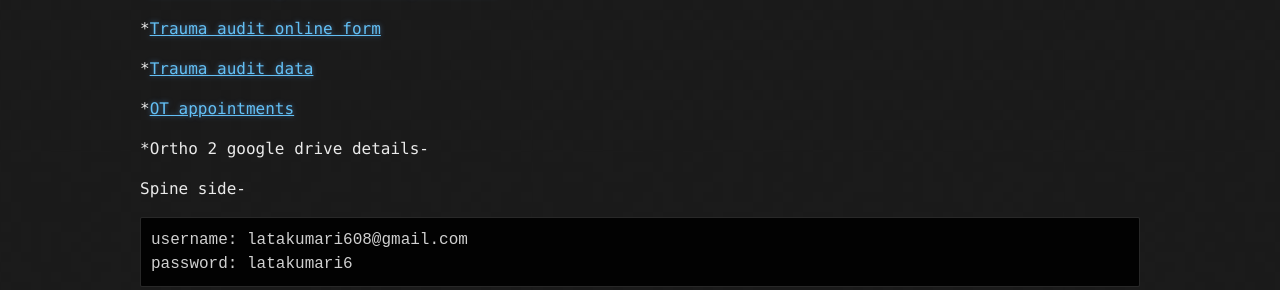
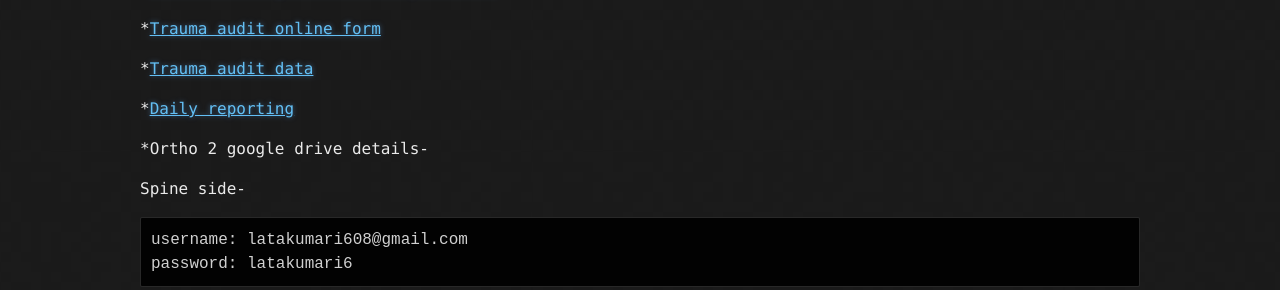
Before and after one commit to Dr-Anonymous/myfiles, a Jekyll site: the page built from ort2.md, in a window 1280 px wide. Shown: the part 381-671 px from the top of the page. Built offline with Jekyll 4.4.1, drawn with Linux system fonts in a browser that asks for light colours; emoji names are drawn with the system emoji font; our own code applies the rules of GitHub Pages for plain Markdown files.

Commit message:
Update ort2.md

```diff
--- a/ort2.md
+++ b/ort2.md
@@ -17,7 +17,7 @@ categories: [pages]
 
 *[Trauma audit data](https://drive.google.com/open?id=1igM_4rFJNYYtgEvgQS_krsKvl4xxP7QECQmG-M_AQCw)
 
-*[OT appointments](https://calendar.google.com/calendar?cid=MmFmc3Y1YjZiZzhjNzVwdnBpczU1Ymhnb2dAZ3JvdXAuY2FsZW5kYXIuZ29vZ2xlLmNvbQ)
+*[Daily reporting](https://docs.google.com/document/d/1V2l8D6aw6Vh0GgzX_2fI6Ckc8A1I4JiCGHxBSGyxu8Y)
 
 *Ortho 2 google drive details-
 
```
